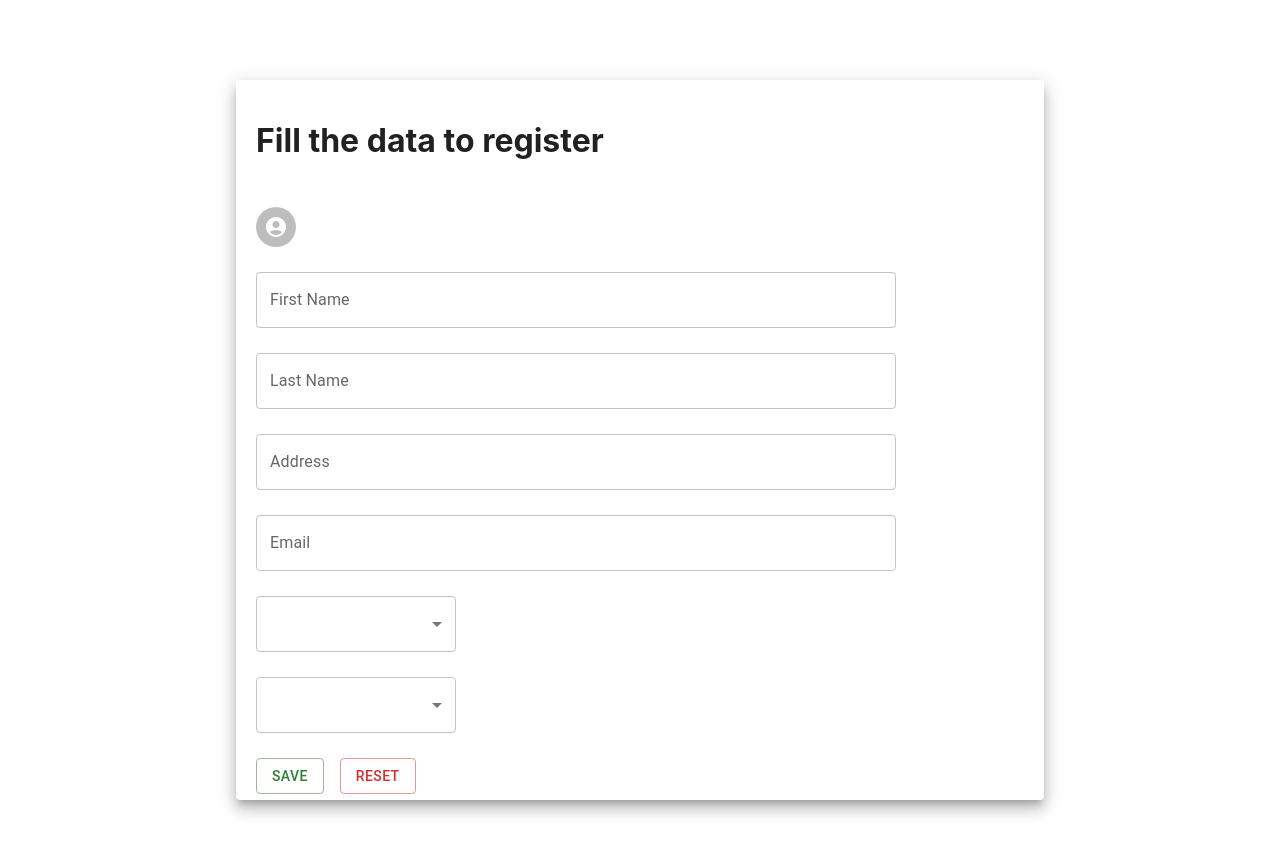
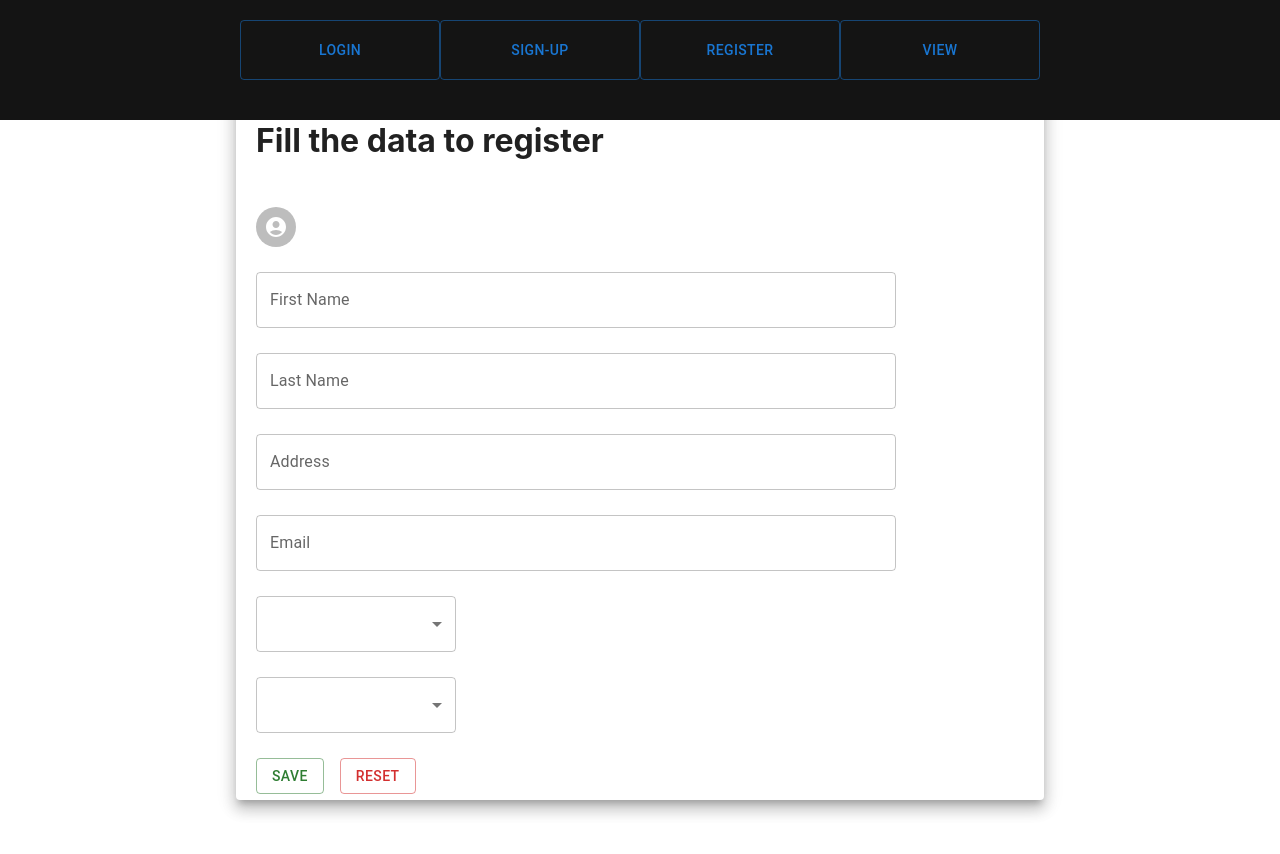
Before and after one commit to GDSE59-Task-Collection/UI-Create-with-MUI, a React (Create React App) app: page / in a window 1280 px wide. Shown: the top 854 px of the page. Built offline with nearby package versions, Linux system fonts and the light colour scheme.

Commit message:
Nav bar create

```diff
--- a/src/App.js
+++ b/src/App.js
@@ -1,10 +1,12 @@
 import logo from './logo.svg';
 import './App.css';
 import { DataForm } from './components/dataform/DataForm';
+import { Nav } from './components/nav/Nav';
 
 function App() {
   return (
     <div className="App">
+      <Nav/>
      <DataForm/>
     </div>
   );
--- /dev/null
+++ b/src/components/nav/Nav.css
@@ -0,0 +1,18 @@
+.nav-outer{
+    display: flex;
+    justify-content: center;
+    height: 100px;
+    width: 100vw;
+    background-color: rgb(20, 20, 20);
+    padding-top: 20px;
+    position: fixed;
+    z-index: 1;
+}
+.nav{
+    margin-top: 20px;
+    width: 200px;
+    height: 60px;
+    font-size: 1.5rem;
+    font-weight: bold;
+    margin-left: 50px;
+}
--- a/src/components/nav/Nav.jsx
+++ b/src/components/nav/Nav.jsx
@@ -0,0 +1,15 @@
+import { Button } from "@mui/material";
+import './Nav.css'
+
+export const Nav = ()=>{
+    return(
+       <div className="nav-outer">
+           <div className="btn-outer">
+           <Button variant="outlined" className="nav">Login</Button>
+           <Button variant="outlined" className="nav">Sign-Up</Button>
+           <Button variant="outlined" className="nav">Register</Button>
+           <Button variant="outlined" className="nav">View</Button>
+           </div>
+       </div>
+    );
+}
```
